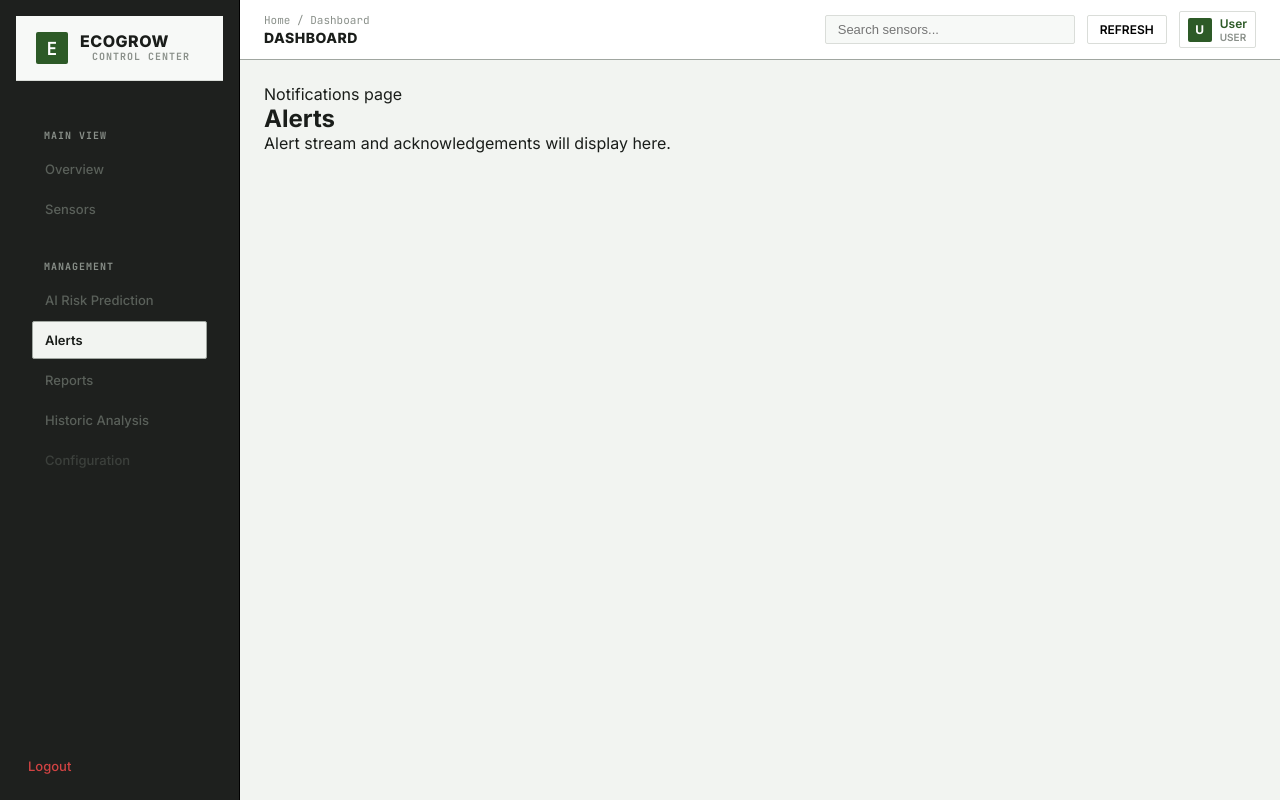
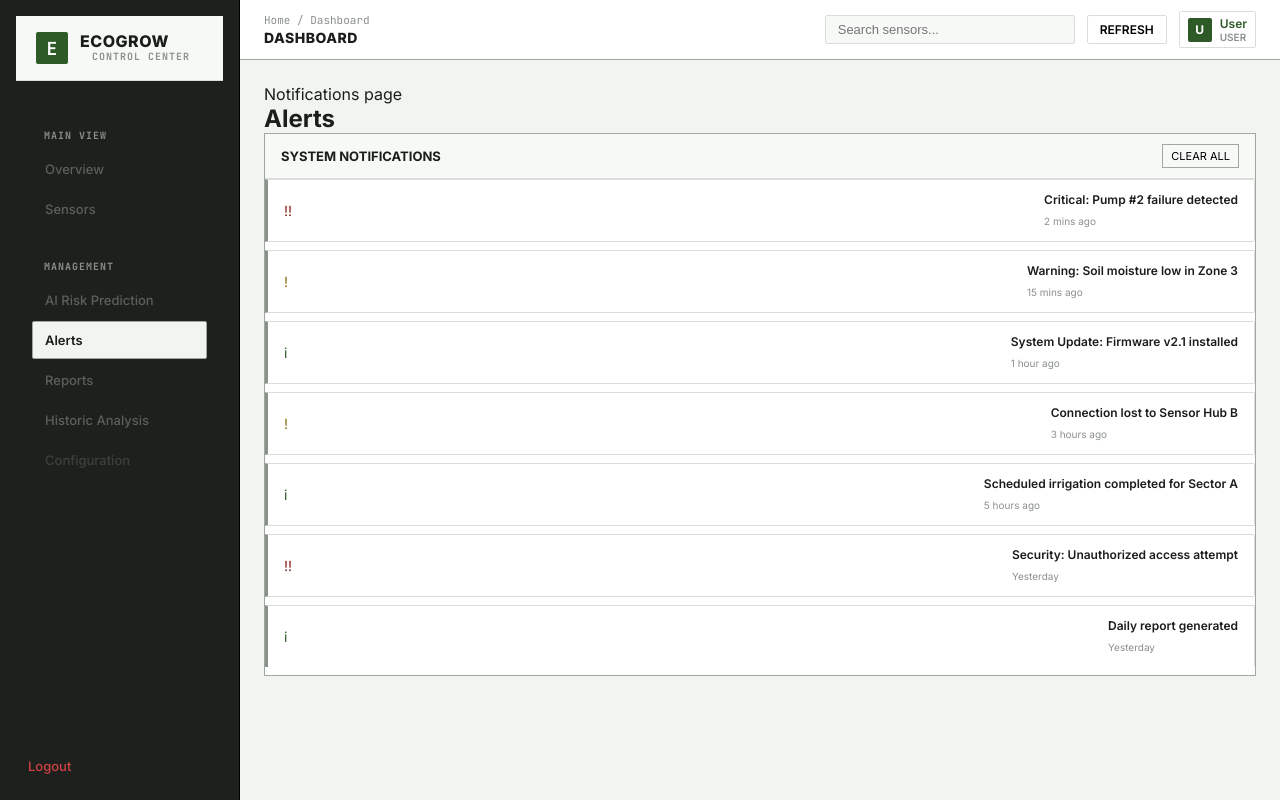
Before and after one commit to albinjojo/EcoGrow, a React (Vite) app: page /dashboard/alerts in a window 1280 px wide. Built offline with nearby package versions, Linux system fonts and the light colour scheme; no server answers; sample sign-in values are in the browser's storage.

Commit message:
added alert page

```diff
--- a/src/pages/dashboard/Alerts.jsx
+++ b/src/pages/dashboard/Alerts.jsx
@@ -1,14 +1,41 @@
 import './Dashboard.css'
 
 const Alerts = () => {
+  const demoAlerts = [
+    { id: 1, type: 'critical', message: 'Critical: Pump #2 failure detected', time: '2 mins ago', icon: '🔴' },
+    { id: 2, type: 'warning', message: 'Warning: Soil moisture low in Zone 3', time: '15 mins ago', icon: 'mj-warning' }, // Using a class-like string or just text
+    { id: 3, type: 'info', message: 'System Update: Firmware v2.1 installed', time: '1 hour ago', icon: '🔵' },
+    { id: 4, type: 'warning', message: 'Connection lost to Sensor Hub B', time: '3 hours ago', icon: '⚠️' },
+    { id: 5, type: 'info', message: 'Scheduled irrigation completed for Sector A', time: '5 hours ago', icon: 'ℹ️' },
+    { id: 6, type: 'critical', message: 'Security: Unauthorized access attempt', time: 'Yesterday', icon: '🔒' },
+    { id: 7, type: 'info', message: 'Daily report generated', time: 'Yesterday', icon: '📄' },
+  ];
+
   return (
     <div className="dash-page">
       <div className="page-header">
         <p className="eyebrow">Notifications page </p>
         <h2>Alerts</h2>
       </div>
-      <div className="placeholder-card">
-        <p>Alert stream and acknowledgements will display here.</p>
+
+      <div className="section-main">
+        <div className="panel-header">
+          <span className="panel-title">System Notifications</span>
+          <button className="action-btn">Clear All</button>
+        </div>
+        <ul className="alert-list">
+          {demoAlerts.map(alert => (
+            <li key={alert.id} className="alert-item">
+              <span className={`alert-icon ${alert.type}`}>
+                {alert.type === 'critical' ? '!!' : alert.type === 'warning' ? '!' : 'i'}
+              </span>
+              <div className="alert-content">
+                <p>{alert.message}</p>
+                <span className="alert-time">{alert.time}</span>
+              </div>
+            </li>
+          ))}
+        </ul>
       </div>
     </div>
   )
--- a/src/pages/dashboard/Dashboard.css
+++ b/src/pages/dashboard/Dashboard.css
@@ -430,6 +430,14 @@ p {
   font-size: 14px;
 }
 
+.alert-icon.critical {
+  color: var(--c-status-danger);
+}
+
+.alert-icon.info {
+  color: var(--c-accent-primary);
+}
+
 .alert-content p {
   font-size: 12px;
   font-weight: 600;
```
